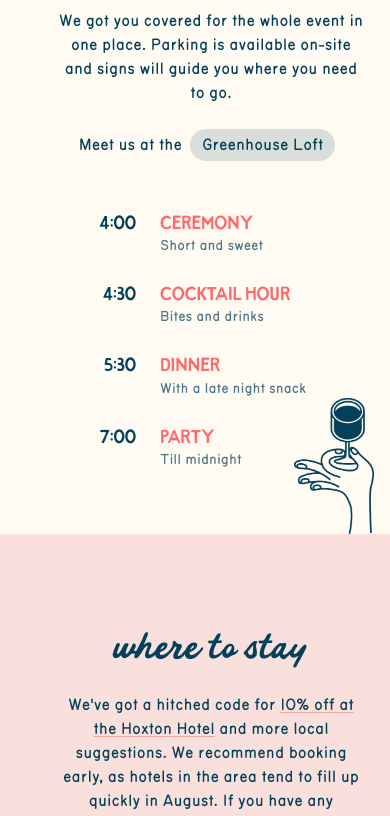
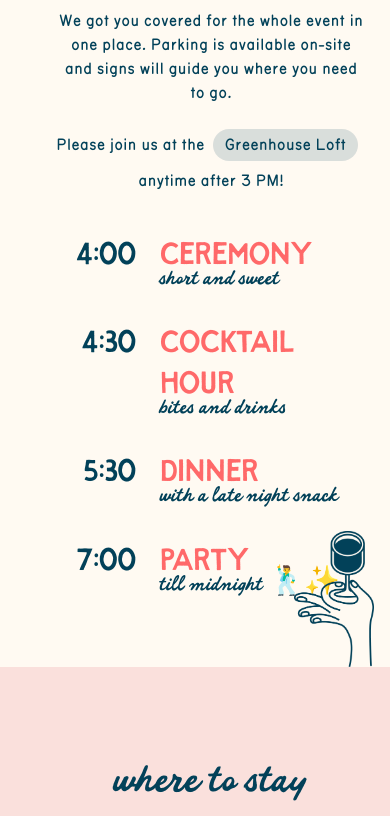
Before and after one commit to wemmsie/fayolle, a React (Vite) app: page / in a window 390 px wide. Shown: the part 2100-2916 px from the top of the page. Built offline with nearby package versions, Linux system fonts and the light colour scheme; no server answers; a web font is replaced by a local one.

Commit message:
minor tweaks

```diff
--- a/src/App.jsx
+++ b/src/App.jsx
@@ -123,7 +123,7 @@ function App() {
             <h1>times at which we party</h1>
             <p>
               We got you covered for the whole event in one place. Parking is available on-site and signs will guide you where you need to go.</p>
-              <p>Meet us at the<a className='button px-3! py-1!' href='#' {...placeButton('Greenhouse Loft', '', '2545 W Diversey Ave, Chicago, IL 60647')}>Greenhouse Loft</a></p>
+              <p>Please join us at the<a className='button px-3! py-1!' href='#' {...placeButton('Greenhouse Loft', '', '2545 W Diversey Ave, Chicago, IL 60647')}>Greenhouse Loft</a>anytime after 3 PM!</p>
 
 
           </div>
@@ -153,7 +153,7 @@ function App() {
               <span className='timeline-time'>7:00</span>
               <div>
                 <span className='timeline-event'>Party</span>
-                <span className='timeline-detail'>Till midnight</span>
+                <span className='timeline-detail'>Till midnight 🕺✨</span>
               </div>
             </div>
           </div>
@@ -346,8 +346,8 @@ Emily and Cody could not be more thrilled to officially tie the knot this August
           <div className='block-copy text-center md:text-left'>
             <h1>adventure awaits</h1>
             <p>
-              Your presence is the real gift - seriously, there is no obligation or expectation.</p>
-              <p>For anyone who insists on doing more, we’re opening up the vote on our honeymoon destination. The location with the most support wins!
+              Your presence is the real gift - seriously, there's no obligation or expectation.</p>
+              <p>For anyone who absolutely insists on doing more, we’re opening up the vote on our honeymoon destination. The location with the most support wins!
             </p>
             <a target="_blank" rel="noopener noreferrer" href='https://www.zola.com/registry/emilyandcodyaugust8' className='button'>Contribute to Our Honeymoon</a>
           </div>
--- a/src/global.css
+++ b/src/global.css
@@ -234,15 +234,15 @@ section {
 }
 
 .timeline-time {
-  @apply font-sanremo-caps text-lg md:text-2xl text-primary w-20 shrink-0 text-right;
+  @apply font-sanremo-caps text-xl md:text-2xl text-primary w-20 shrink-0 text-right;
 }
 
 .timeline-event {
-  @apply font-sanremo-caps text-lg md:text-2xl text-red block;
+  @apply font-sanremo-caps text-xl md:text-2xl text-red block;
 }
 
 .timeline-detail {
-  @apply text-sm text-primary block opacity-70;
+  @apply text-xl md:text-2xl text-primary block lowercase font-sanremo-script -mt-4;
 }
 
 .wedding-day-img {
```
